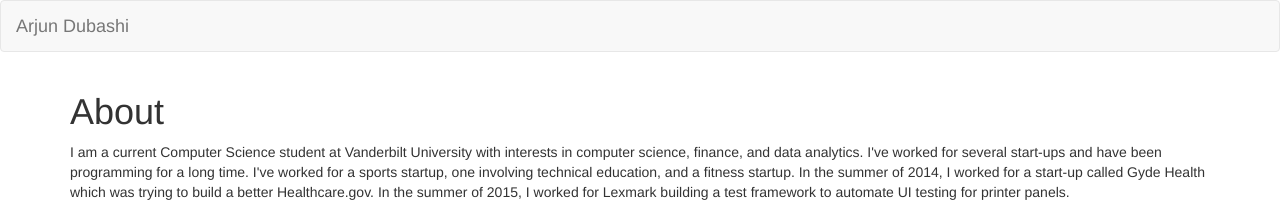
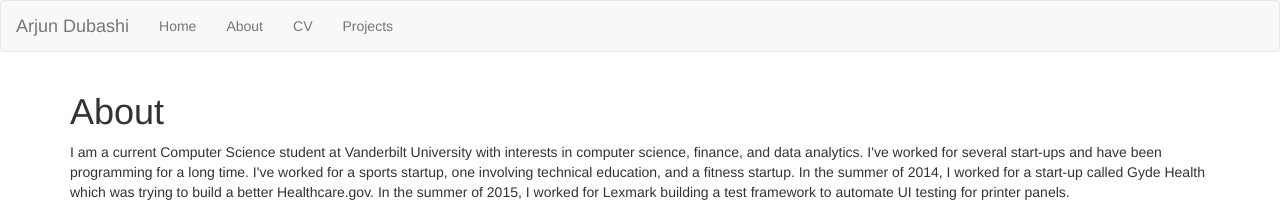
Before and after one commit to adubashi/adubashi.github.io, a Jekyll site: the page built from about/index.html, in a window 1280 px wide. Shown: the top 210 px of the page. Built offline with Jekyll 4.4.1, drawn with Linux system fonts in a browser that asks for light colours.

Commit message:
Update default.html

```diff
--- a/_layouts/default.html
+++ b/_layouts/default.html
@@ -9,6 +9,10 @@
 			<nav class="navbar navbar-default">
 	    		<ul class="nav navbar-nav">
 	    			<a class="navbar-brand" href="#">Arjun Dubashi</a>
+	    			<li><a href="/">Home</a></li>
+		        	<li><a href="/about">About</a></li>
+	        		<li><a href="/cv">CV</a></li>
+	        		<li><a href="/projects">Projects</a></li>
 	    		</ul>
 			</nav>
 			<div class="container">
```
